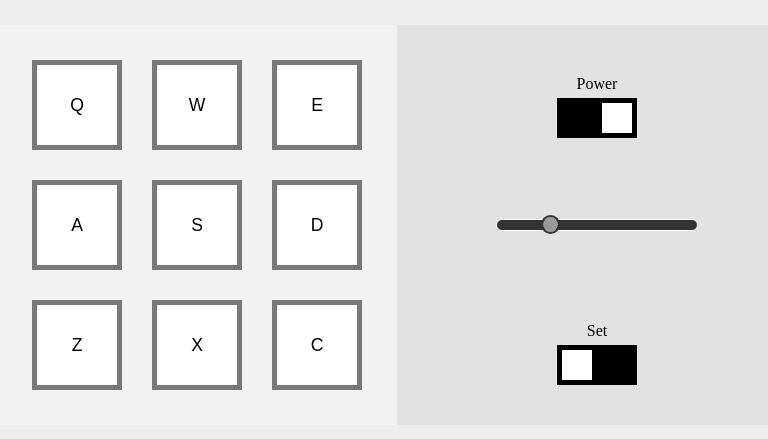
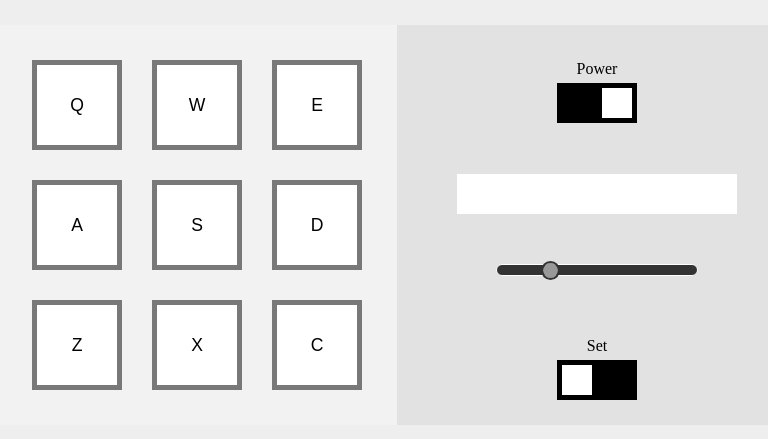
Before and after one commit to Drummer143/drum-machine, a React (Create React App) app: page / in a window 1280 px wide. Shown: the part 175-614 px from the top of the page, without its empty margins (243-1011 px from the left). Built offline with nearby package versions, Linux system fonts and the light colour scheme.

Commit message:
feat: made screen t o show actions

```diff
--- a/src/components/App/App.js
+++ b/src/components/App/App.js
@@ -9,11 +9,12 @@ function App() {
     const [volume, setVolume] = useState(0.25);
     const [status, setStatus] = useState(true);
     const [currSet, setCurrSet] = useState(true);
+    const [screenText, setScreenText] = useState('');
 
     return (
         <div className="app">
-            <Keypad sampleSet={currSet ? setOne : setTwo} volume={volume} status={status} />
-            <Setup volume={volume} setVolume={setVolume} status={status} setStatus={setStatus} currSet={currSet} setCurrSet={setCurrSet} />
+            <Keypad sampleSet={currSet ? setOne : setTwo} volume={volume} status={status} setScreenText={setScreenText} />
+            <Setup volume={volume} setVolume={setVolume} status={status} setStatus={setStatus} currSet={currSet} setCurrSet={setCurrSet} screenText={screenText} setScreenText={setScreenText} />
         </div>
     );
 }
--- a/src/components/Keypad/Keypad.js
+++ b/src/components/Keypad/Keypad.js
@@ -1,8 +1,8 @@
 import { useEffect } from 'react';
 import './Keypad.css';
 
-const Button = ({ keyParams, volume, status }) => {
-    const { keyTrigger, url, keyCode } = keyParams;
+const Button = ({ keyParams, volume, status, setScreenText }) => {
+    const { keyTrigger, url, keyCode, id } = keyParams;
 
     const playAudio = () => {
         if (status) {
@@ -10,6 +10,7 @@ const Button = ({ keyParams, volume, status }) => {
             audio.currentTime = 0;
             audio.volume = volume;
             audio.play();
+            setScreenText(id.split('-').join(' '));
         }
     }
 
@@ -32,9 +33,9 @@ const Button = ({ keyParams, volume, status }) => {
     );
 };
 
-function Keypad({ sampleSet, volume, status }) {
+function Keypad({ sampleSet, volume, status, setScreenText }) {
 
-    const buttons = sampleSet.map((key, i) => <Button key={i} keyParams={key} volume={volume} status={status} />);
+    const buttons = sampleSet.map((key, i) => <Button key={i} keyParams={key} volume={volume} status={status} setScreenText={setScreenText} />);
 
     return (
         <div className="keypad">
--- a/src/components/Setup/Setup.css
+++ b/src/components/Setup/Setup.css
@@ -50,6 +50,16 @@
   cursor: pointer;
 }
 
+.screen {
+  width: 70%;
+  height: 10%;
+  display: flex;
+  justify-content: center;
+  align-items: center;
+  background-color: #fff;
+  font-size: 1.2em;
+}
+
 @media screen and (max-width: 850px) {
   .setup {
     width: 100%;
--- a/src/components/Setup/Setup.js
+++ b/src/components/Setup/Setup.js
@@ -2,32 +2,33 @@ import { useState, useEffect } from 'react';
 
 import './Setup.css';
 
-function Setup({ volume, setVolume, status, setStatus, currSet, setCurrSet }) {
+function Setup({ volume, setVolume, status, setStatus, currSet, setCurrSet, screenText, setScreenText }) {
 
     const switchEr = { marginLeft: 'auto' };
 
-    const handleKeyPress = e => {
-        if(e.keyCode === 32) {
-            setStatus(!status);
-        }
-    };
+    useEffect(() => {
+        const timer = setTimeout(() => setScreenText(''), 2500);
+        return () => clearTimeout(timer);
+    }, [screenText]);
 
     return (
         <div className='setup'>
             <div className='wrapper'>
                 <p>Power</p>
                 <label className='checkbox'>
-                    <input type='checkbox' checked={status} onChange={e => setStatus(e.target.checked)} />
+                    <input type='checkbox' checked={status} onChange={e => { setStatus(e.target.checked); setScreenText(`Power ${status ? 'Off' : 'On'}`)}} />
                     <div style={status ? switchEr : {}} />
                 </label>
             </div>
 
-            <input type='range' value={volume} min={0} max={1} step={0.01} onChange={(e => setVolume(e.target.value))} className='range' />
+            <div className='screen'>{screenText}</div>
+
+            <input type='range' value={volume} min={0} max={1} step={0.01} onChange={(e => { setVolume(e.target.value); setScreenText(`Volume: ${Math.round(e.target.value * 100)}`)})} className='range' />
 
             <div className='wrapper'>
                 <p>Set</p>
                 <label className='checkbox'>
-                    <input type='checkbox' checked={currSet} onChange={e => setCurrSet(e.target.checked)} />
+                    <input type='checkbox' checked={currSet} onChange={e => { setCurrSet(e.target.checked); setScreenText(currSet ? 'Smooth Piano Kit' : 'Heater Kit')}} />
                     <div style={currSet ? {} : switchEr} />
                 </label>
             </div>
--- a/src/components/Setup/Setup.scss
+++ b/src/components/Setup/Setup.scss
@@ -64,6 +64,19 @@
     }
 }
 
+.screen {
+    width: 70%;
+    height: 10%;
+
+    display: flex;
+
+    justify-content: center;
+    align-items: center;
+
+    background-color: #fff;
+    font-size: 1.2em;
+}
+
 @media screen and (max-width: 850px) {
     .setup {
         width: 100%;
```
Also changed, not shown: 1 other file (tests, documents, lock files or other folders).
